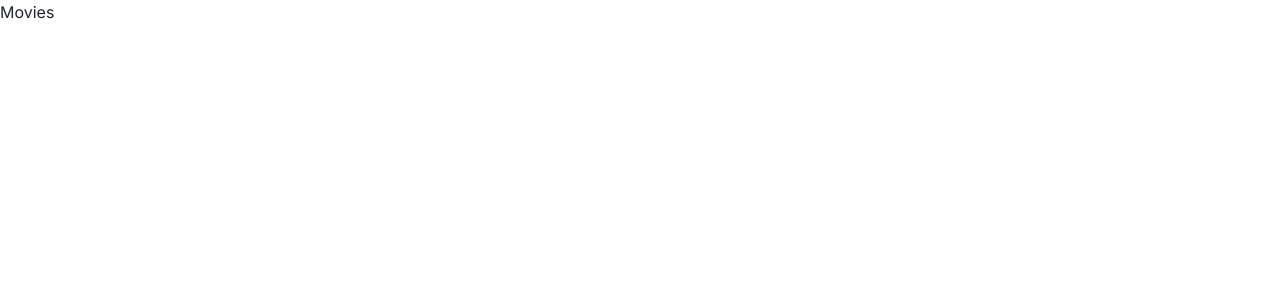
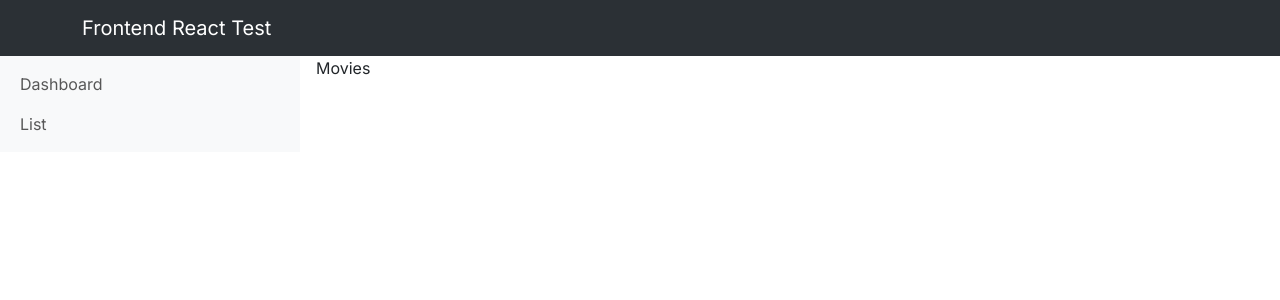
Before and after one commit to Brenw10/texoit-react-test, a Next.js app: page /movies in a window 1280 px wide. Shown: the top 300 px of the page. Built offline with nearby package versions, Linux system fonts and the light colour scheme.

Commit message:
starting

```diff
--- a/src/app/movies/page.tsx
+++ b/src/app/movies/page.tsx
@@ -1,5 +1,9 @@
+import GlobalLayout from "@/components/GlobalLayout";
+
 export default function Movies() {
   return (
-    <div>Movies</div>
+    <GlobalLayout>
+      <div>Movies</div>
+    </GlobalLayout>
   )
 }
--- /dev/null
+++ b/src/components/GlobalLayout/index.tsx
@@ -0,0 +1,14 @@
+import Header from "../Header";
+import SideBar from "../SideBar";
+
+export default function GlobalLayout({ children }: { children: React.ReactNode }) {
+  return (
+    <div className="min-vh-100">
+      <Header />
+      <div className='d-flex h-100 gap-3'>
+        <SideBar />
+        {children}
+      </div>
+    </div>
+  )
+}
--- /dev/null
+++ b/src/components/Header/index.tsx
@@ -0,0 +1,13 @@
+'use client'
+
+import { Navbar, Container } from "react-bootstrap";
+
+export default function GlobalHeader() {
+  return (
+    <Navbar className="bg-body-tertiary" data-bs-theme="dark">
+      <Container>
+        <Navbar.Brand href="/">Frontend React Test</Navbar.Brand>
+      </Container>
+    </Navbar>
+  )
+}
--- /dev/null
+++ b/src/components/SideBar/index.tsx
@@ -0,0 +1,17 @@
+'use client'
+
+import { Navbar, Container, Nav } from 'react-bootstrap';
+import styles from './style.module.css';
+
+export default function SideBar() {
+  return (
+    <Navbar expand="lg" className={`bg-body-tertiary h-100 ${styles.navbar}`} data-bs-theme="light">
+      <Container>
+        <Nav className="me-auto flex-column">
+          <Nav.Link href="/">Dashboard</Nav.Link>
+          <Nav.Link href="/">List</Nav.Link>
+        </Nav>
+      </Container>
+    </Navbar>
+  )
+}
--- /dev/null
+++ b/src/components/SideBar/style.module.css
@@ -0,0 +1,3 @@
+.navbar {
+  width: 300px;
+}
```
